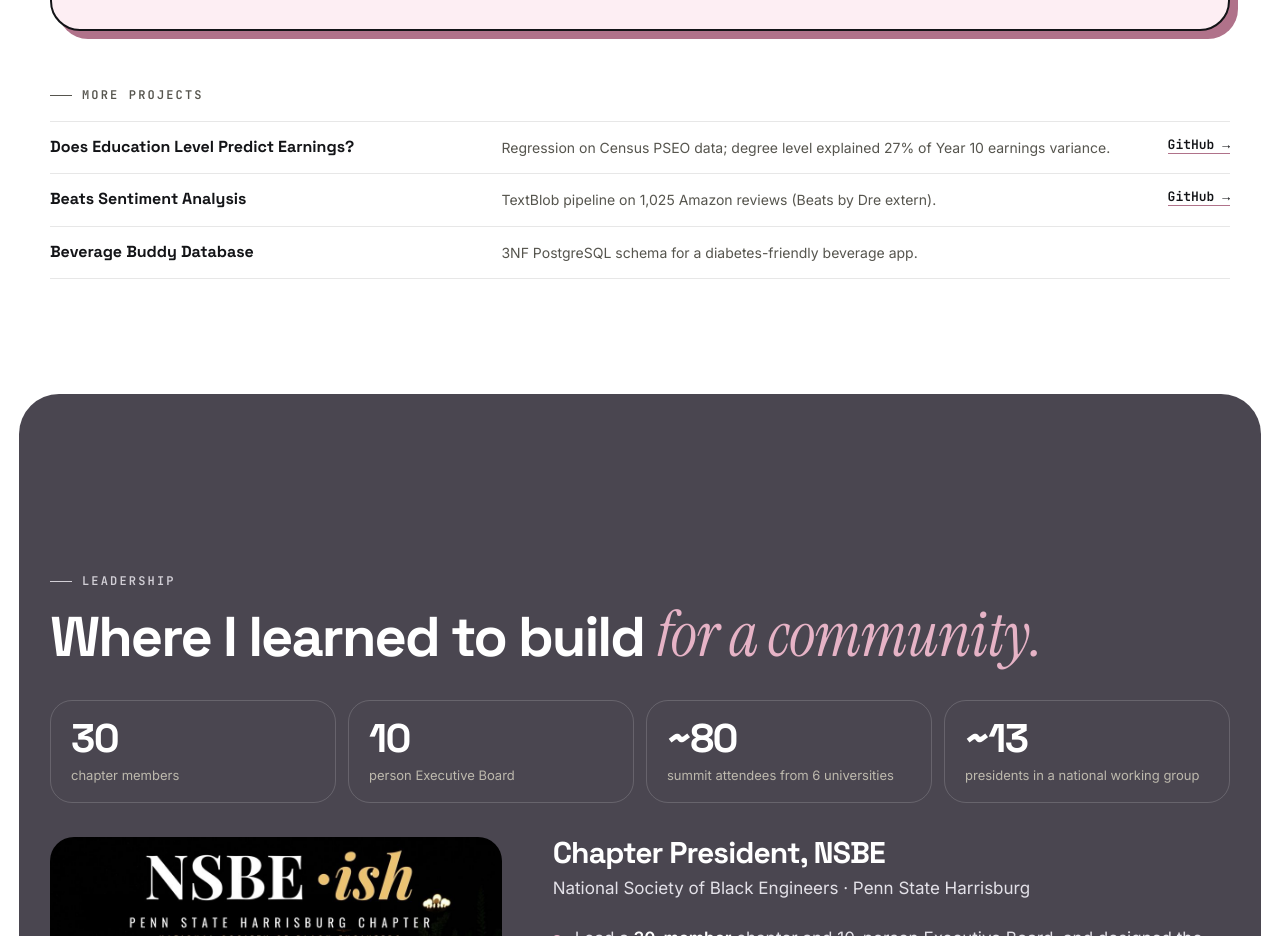
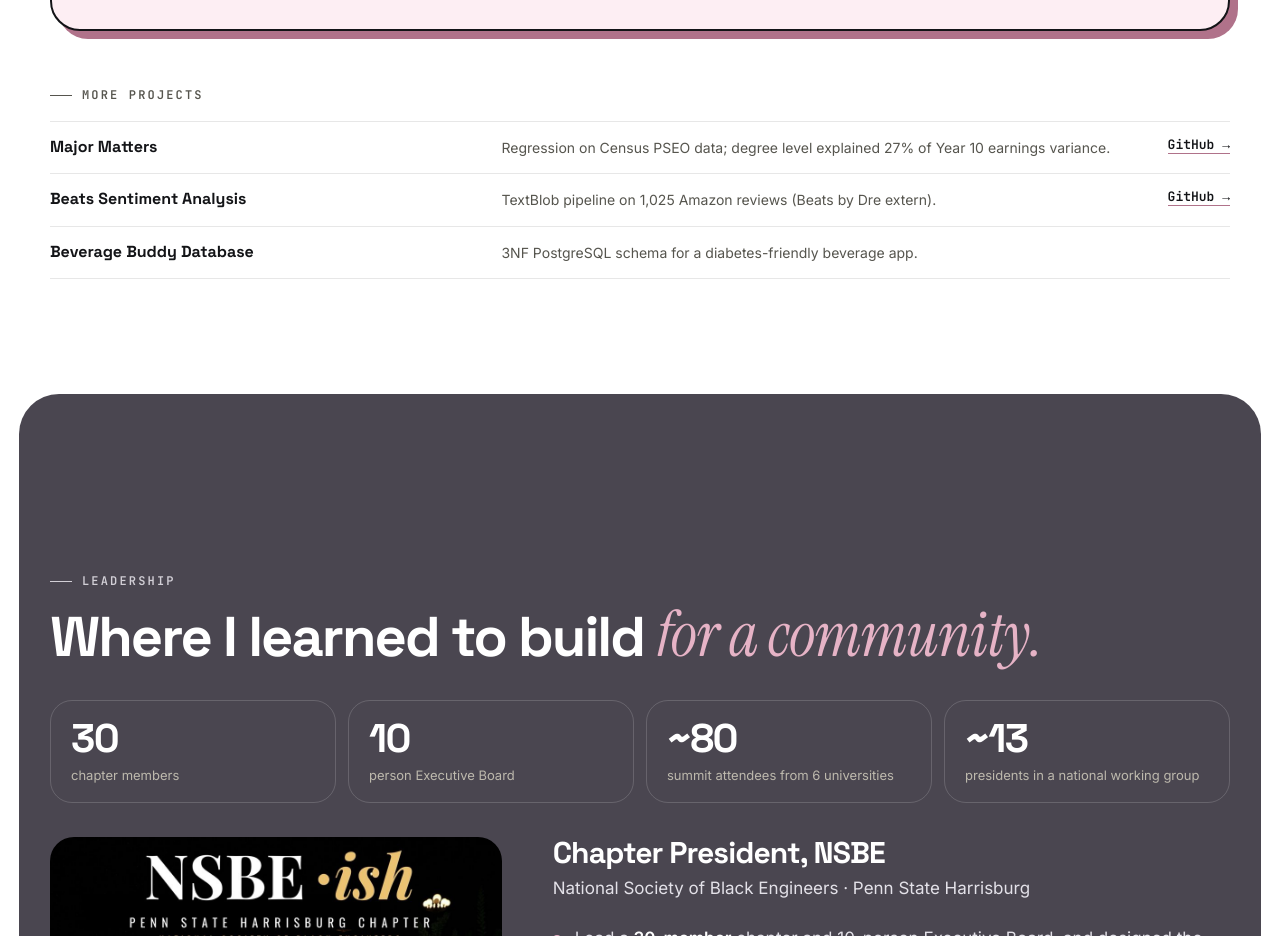
Before and after one commit to vfabuluje/vfabuluje.github.io, a plain HTML site: page index.html in a window 1280 px wide. Shown: the part 6052-6988 px from the top of the page. Drawn offline with Linux system fonts and the light colour scheme.

Commit message:
Rename PSEO project to Major Matters

```diff
--- a/index.html
+++ b/index.html
@@ -181,7 +181,7 @@ footer{padding:36px 0 110px;color:var(--text3);font-size:14px}footer .in{display
 <div class="side"><div class="calc"><label for="buy">What's my minimum sell price?</label><div class="f"><span>$</span><input id="buy" type="number" min="0" step="0.5" value="5" inputmode="decimal"></div><div class="o"><div><span>Walk away below</span><b id="floor">$15</b></div><div><span>Profit at 3x</span><b id="prof">$10</b></div></div></div><img src="tbv-rack.jpg" alt="Victor racking his own thrifted pieces for a pop-up" loading="lazy"></div></article>
 
 <div class="eb" style="margin-top:56px">More projects</div>
-<ul class="mlist"><li><b>Does Education Level Predict Earnings?</b><span>Regression on Census PSEO data; degree level explained 27% of Year 10 earnings variance.</span><a href="https://github.com/vfabuluje/pseo-education-earnings" target="_blank" rel="noopener">GitHub →</a></li>
+<ul class="mlist"><li><b>Major Matters</b><span>Regression on Census PSEO data; degree level explained 27% of Year 10 earnings variance.</span><a href="https://github.com/vfabuluje/major-matters" target="_blank" rel="noopener">GitHub →</a></li>
 <li><b>Beats Sentiment Analysis</b><span>TextBlob pipeline on 1,025 Amazon reviews (Beats by Dre extern).</span><a href="https://github.com/vfabuluje/beats-sentiment-analysis" target="_blank" rel="noopener">GitHub →</a></li>
 <li><b>Beverage Buddy Database</b><span>3NF PostgreSQL schema for a diabetes-friendly beverage app.</span><i></i></li></ul></div></section>
 
```
